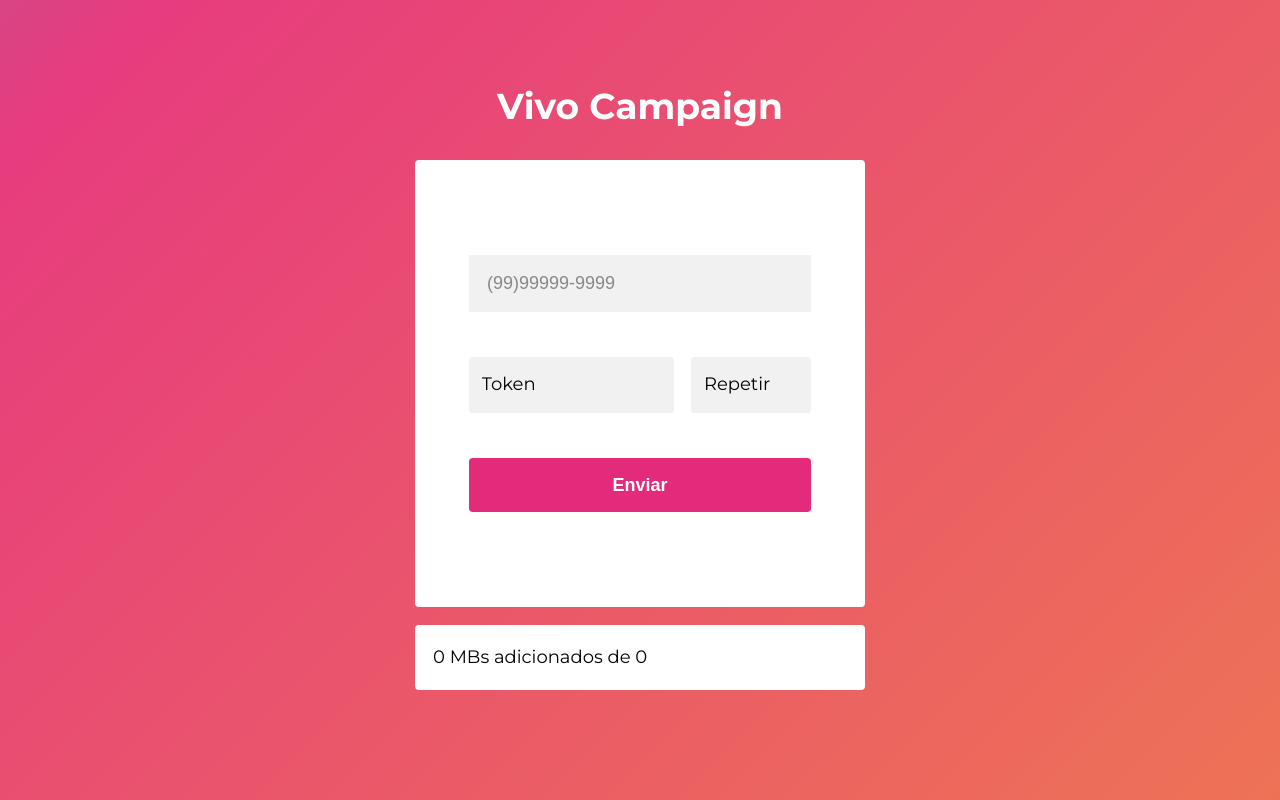
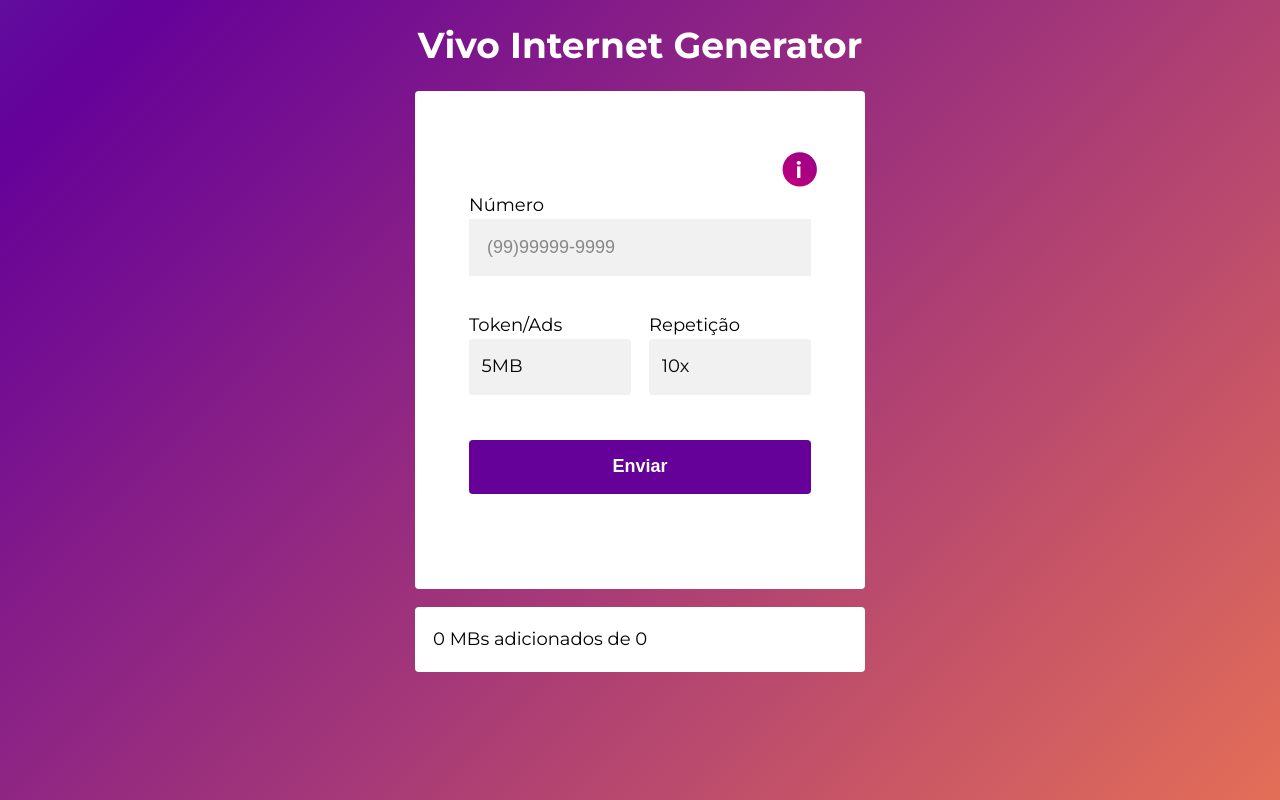
Before and after one commit to rwietter/vivoads, a Next.js app: page / in a window 1280 px wide. Built offline with nearby package versions, Linux system fonts and the light colour scheme.

Commit message:
feat: choice token value

```diff
--- a/components/layout.js
+++ b/components/layout.js
@@ -24,7 +24,7 @@
         <meta name="twitter:card" content="summary_large_image" />
       </Head>
       <header className={styles.header}>
-        <h1>Vivo Campaign</h1>
+        <h1>Vivo Internet Generator</h1>
       </header>
       <main>{children}</main>
     </div>
--- a/components/layout.module.css
+++ b/components/layout.module.css
@@ -8,6 +8,12 @@
   margin: auto;
 }
 
+@media (min-width: 200px){
+  .container {
+    padding: 0 10px;
+  }
+}
+
 .header {
   display: flex;
   flex-direction: column;
@@ -16,6 +22,8 @@
 
 .header h1 {
   color: #fff;
+  font-size: clamp(1.3rem, 3vw, 2rem);
+  line-height: 1.2;
   font-family: "Poppins" Cambria, Cochin, Georgia, Times, 'Times New Roman', serif;
   font-weight: 900;
 }
--- a/package.json
+++ b/package.json
@@ -15,6 +15,7 @@
     "react-dom": "17.0.1",
     "react-hook-form": "^6.15.5",
     "react-input-mask": "^2.0.4",
+    "react-toastify": "^7.0.3",
     "remark": "^12.0.0",
     "remark-html": "^12.0.0"
   }
--- a/pages/index.js
+++ b/pages/index.js
@@ -1,7 +1,10 @@
+import 'react-toastify/dist/ReactToastify.css';
+
 import Head from 'next/head';
 import { useState } from 'react';
 import { Controller, useForm } from 'react-hook-form';
 import InputMask from 'react-input-mask';
+import { toast, ToastContainer } from 'react-toastify';
 
 import Layout, { siteTitle } from '../components/layout';
 import utilStyles from '../styles/utils.module.css';
@@ -11,18 +14,24 @@
   const [mbs, setMbs] = useState(0);
   const [tokenChoice, setTokenChoice] = useState(0);
 
+  const tokens = {
+    "6e7eb039-9816-4118-9c3b-bb906887722c": 5,
+    "6e7eb039-9816-4118-9c3b-bb906887722c": 50,
+    "6e7eb039-9816-4118-9c3b-bb906887722c": 100,
+  };
+
   const onFormSubmit = async (data) => {
     setMbs(0);
     setTokenChoice(0);
 
     const { phone, token, repeat = 1 } = data;
 
-    console.log(data)
+    console.log(data);
 
     if (!phone) return;
     if (!token) return;
 
-    setTokenChoice(repeat * 50);
+    setTokenChoice(repeat * tokens[token]);
 
     const number = phone.replace(/\D/g, "");
 
@@ -47,21 +56,43 @@
         console.log(data);
         index++;
       }
+      toast("Finalizado!");
       reset();
     } catch (error) {
-      console.error(error);
-      alert("Ocorreu um error", error.message)
+      toast("Ooops, houve um problema com a requisição.");
     }
   };
 
   return (
     <Layout home>
+      <ToastContainer />
       <Head>
         <title>{siteTitle}</title>
       </Head>
       <section className={utilStyles.headingMd}>
+        <div className={utilStyles.tooltip}>
+          <div className={utilStyles.tooltip__item}>
+            <div className={utilStyles.tooltip__icon_container}>
+              <span className={utilStyles.tooltip__icon}>i</span>
+            </div>
+            <h2>Informações</h2>
+            <p>
+              Os dados são gerados através de pacotes patrocinados. Os pacotes
+              são limitados, por isso, alguns podem não cair na linha. Alguns
+              podem não funcionar também, teste todos.
+            </p>
+            <p>
+              Caso não esteja mais caindo pacotes, verifique no app Meu Vivo se
+              os pacotes estão separados, se sim, espere eles "juntar" em um
+              mesmo pacote.
+            </p>
+          </div>
+        </div>
         <form className={utilStyles.form} onSubmit={handleSubmit(onFormSubmit)}>
           <div className={utilStyles.form__container}>
+            <label htmlFor="phone" className={utilStyles.form__label}>
+              Número
+            </label>
             <Controller
               as={InputMask}
               control={control}
@@ -84,17 +115,18 @@
           <section className={utilStyles.form__select_wrapper}>
             <div
               style={{ width: "100%" }}
-              className={utilStyles.form__container}
+              className={utilStyles.form__select_container}
             >
+              <label htmlFor="token" className={utilStyles.form__label}>
+                Token/Ads
+              </label>
               <select
                 name="token"
+                id="token"
                 type="string"
                 ref={register({ required: true })}
                 className={utilStyles.form__select}
               >
-                <option value="" selected disabled hidden>
-                  Token
-                </option>
                 <option value="02f76cd1-eead-44ff-88dd-aa69538c7aef">
                   5MB
                 </option>
@@ -113,22 +145,25 @@
               )}
             </div>
 
-            <div className={utilStyles.form__select_container}>
+            <div
+              className={`${utilStyles.form__select_container} ${utilStyles.form__select_repeat}`}
+            >
+              <label htmlFor="repeat" className={utilStyles.form__label}>
+                Repetição
+              </label>
               <select
+                id="repeat"
                 name="repeat"
                 type="string"
                 ref={register({ required: true })}
-                className={`${utilStyles.form__select} ${utilStyles.form__select_repeat}`}
+                className={utilStyles.form__select}
               >
-                <option value="" selected disabled hidden>
-                  Repetir
-                </option>
-                <option value="10">10</option>
-                <option value="20">20</option>
-                <option value="30">30</option>
-                <option value="40">40</option>
-                <option value="50">50</option>
-                <option value="100">100</option>
+                <option value="10">10x</option>
+                <option value="20">20x</option>
+                <option value="30">30x</option>
+                <option value="40">40x</option>
+                <option value="50">50x</option>
+                <option value="100">100x</option>
               </select>
 
               {errors.repeat && (
--- a/styles/global.css
+++ b/styles/global.css
@@ -21,7 +21,7 @@
     Ubuntu, Cantarell, Fira Sans, Droid Sans, Helvetica Neue, sans-serif;
   line-height: 1.6;
   font-size: 18px;
-  background: linear-gradient(-45deg, #ee7752, #e73c7e, #23a6d5, #23d5ab) no-repeat;
+  background: linear-gradient(-45deg, #ee7752, #650199, #23a6d5, #23d5ab) no-repeat;
   background-size: 300% 300%;
   animation: gradient 15s ease infinite;
 }
--- a/styles/utils.module.css
+++ b/styles/utils.module.css
@@ -10,7 +10,9 @@
   display: flex;
   justify-content: center;
   align-items: center;
+  flex-flow: column;
   border-radius: 4px;
+  position: relative;
 
   background: #fff;
 }
@@ -19,6 +21,80 @@
   .headingMd {
     width: 25rem;
   }
+}
+
+
+.tooltip {
+  display: flex;
+  justify-content: flex-start;
+  align-items: flex-start;
+  height: auto;
+  width: 100%;
+  position: inherit;
+}
+
+.tooltip__item {
+  display: block;
+  position: absolute;
+  right: 10px;
+  top: -50px;
+  z-index: 1;
+  background-image: linear-gradient(to right top, #a8eb12, #eea400, #fe5137, #d60074, #650199);
+  width: 90%;
+  padding: 1.2em;
+  border-radius: 0.5em;
+  clip-path: circle(5% at 90% 22%);
+  transition: all .3s ease-in-out;
+  cursor: pointer;
+  -webkit-box-shadow: 0 0 5em rgba(27, 27, 27, 0.2);
+  box-shadow: 0 0 5em rgba(27, 27, 27, 0.2);
+}
+.tooltip__item:hover{
+  clip-path: circle(100%);
+  -webkit-box-shadow: 0 0 2em rgba(27, 27, 27, 0.2);
+  box-shadow: 0 0 2em rgba(27, 27, 27, 0.2);
+}
+.tooltip__icon_container {
+  display: flex;
+  width: 100%;
+  height: inherit;
+  justify-content: flex-end;
+}
+.tooltip__icon {
+  font-family: 'Montserrat', sans-serif;
+  font-weight: bold;
+  color: #FFFFFF;
+  margin-right: 9px;
+  margin-top: 27px;
+}
+
+@media(min-width: 300px) and (max-width: 400px){
+  .tooltip__icon {
+    margin-right: 1px;
+    margin-top: 25px;
+  }
+}
+@media(min-width: 401px) and (max-width: 1050px){
+  .tooltip__icon {
+    margin-right: 10px;
+    margin-top: 18px;
+  }
+}
+
+
+.tooltip:hover span {
+  opacity: 0;
+}
+.tooltip h2 {
+  font-family: 'Montserrat', sans-serif;
+  color: white;
+  font-size: clamp(16px, 1vw, 20px);
+}
+.tooltip p {
+  font-family: 'Montserrat', sans-serif;
+  color: white;
+  font-weight: 700;
+  font-size: clamp(10px, 1vw, 12px);
 }
 
 .form {
@@ -34,15 +110,22 @@
   }
 }
 
+.form__label {
+  font-size: 1rem;
+  font-weight: 400;
+  text-align: start;
+}
+
 .form__select_wrapper {
   display: flex;
   flex-flow: row;
   justify-content: space-between;
   width: 100%;
+  margin-top: 2rem;
 }
 
 .form__select {
-  width: 120%;
+  width: 100%;
   appearance: none;
   background-color: transparent;
   border: none;
@@ -51,9 +134,6 @@
   font-size: inherit;
   cursor: inherit;
   line-height: inherit;
-
-  margin-top: 2.5rem;
-
   border-radius: 0.2em;
   font-size: 1rem;
   font-family: "Montserrat" sans-serif "Lucida Sans", "Lucida Sans Regular",
@@ -70,7 +150,8 @@
 }
 
 .form__select_repeat {
-  width: 70%;
+  margin-left: 1rem;
+  width: calc(100% - 1rem);
 }
 
 .form__phone {
@@ -107,7 +188,7 @@
   padding: 1.2rem;
   margin-top: 2.5rem;
   border: none;
-  background: rgb(228, 42, 123);
+  background: #650199;
   color: rgb(255, 255, 255);
   font-weight: 900;
   font-size: 1rem;
@@ -127,7 +208,7 @@
   z-index: 1;
   width: 0;
   height: 0;
-  background: rgb(230, 53, 130);
+  background: #7f06c1;
 }
 
 .form__button:hover::after {
@@ -145,7 +226,7 @@
 .form__select_container {
   display: flex;
   flex-flow: column;
-  align-items: flex-end;
+  align-items: flex-start;
   width: 100%;
   position: relative;
 }
@@ -165,8 +246,34 @@
 }
 
 .form_error[data-css="select-right"] {
-  right: 0;
   text-align: right;
+}
+
+.layout__button {
+  width: 80%;
+  min-width: 1rem;
+  height: 2rem;
+  padding: 1.2rem;
+  border: none;
+  background: rgb(228, 42, 123);
+  color: rgb(255, 255, 255);
+  font-weight: 900;
+  font-size: 1rem;
+  clip-path: inset(0 0 0 0 round 4px);
+  position: relative;
+  overflow: hidden;
+  cursor: pointer;
+  outline: none;
+  display: flex;
+  align-items: center;
+  justify-content: center;
+}
+
+.layout__button a {
+  color: #fff;
+  font-family: 'Montserrat', sans-serif;
+  font-weight: 400;
+  font-size: clamp(12px, 1vw, 1rem);
 }
 
 /* MBS */
```
Also changed, not shown: 1 other file (tests, documents, lock files or other folders).
